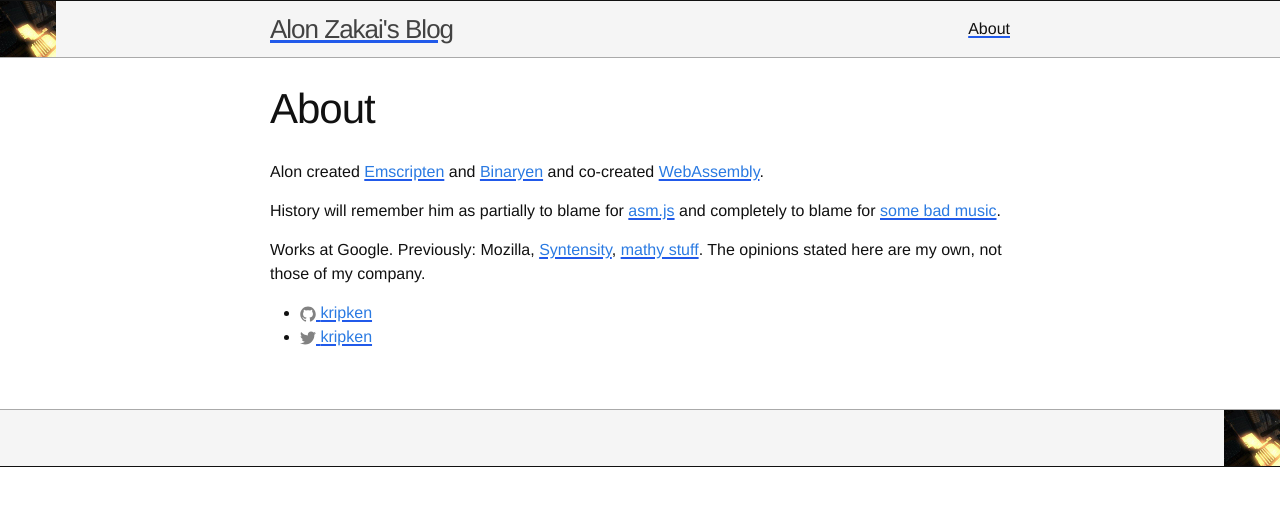
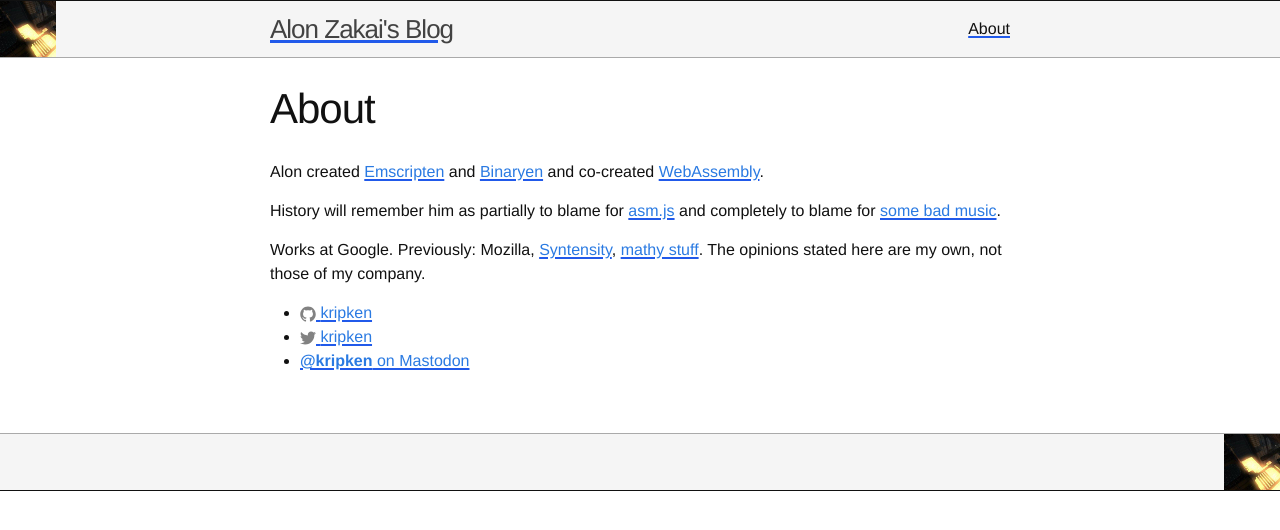
Before and after one commit to kripken/blog, a Jekyll site: the page built from about.md, in a window 1280 px wide. Shown: the top 530 px of the page. Built offline with Jekyll 4.4.1, drawn with Linux system fonts in a browser that asks for light colours.

Commit message:
link to mastodon

```diff
--- a/about.md
+++ b/about.md
@@ -22,4 +22,8 @@ Works at Google. Previously: Mozilla, [Syntensity](https://www.youtube.com/watch
     {% include icon-twitter.html username=site.twitter_username %}
   </li>
   {% endif %}
+
+  <li>
+    <a href="https://fosstodon.org/@kripken"><b>@kripken</b> on Mastodon</a>
+  </li>
 </ul>
```
